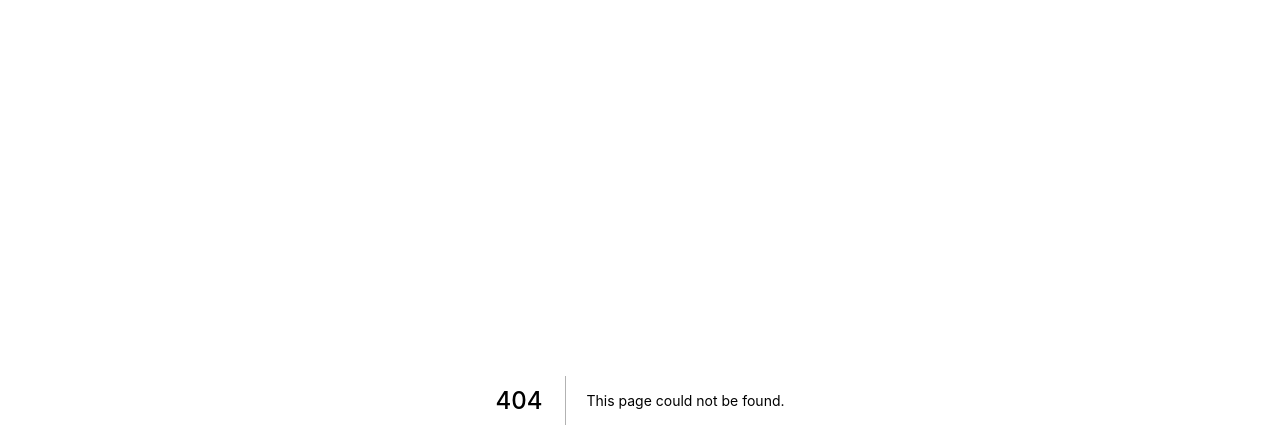
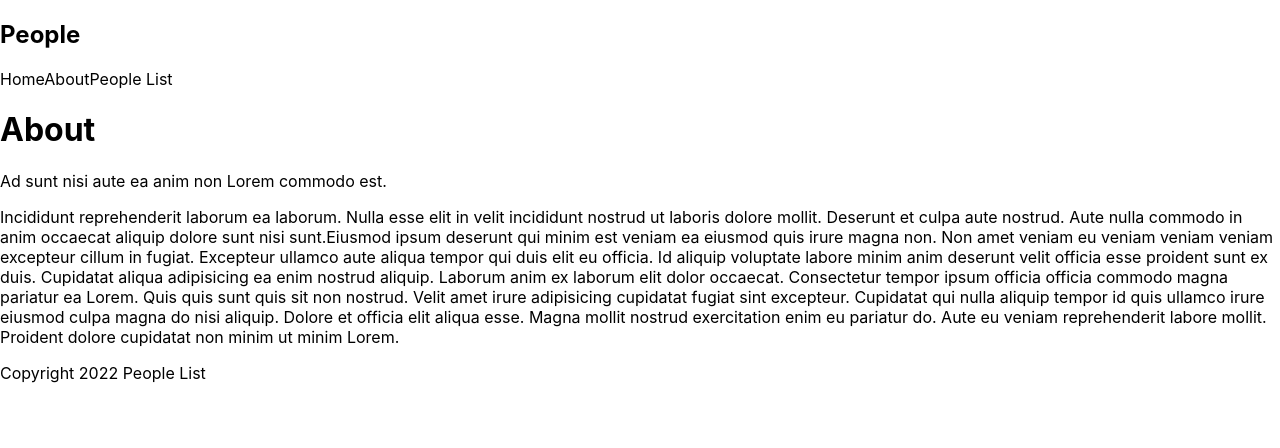
Before and after one commit to SabeloX/Data-Fetching-Using-NextJS, a Next.js app: page /about in a window 1280 px wide. Before the commit this address had no page. Shown: the top 448 px of the page. Built offline with nearby package versions, Linux system fonts and the light colour scheme.

Commit message:
Added Pages, Components, Layout

```diff
--- /dev/null
+++ b/components/footer.js
@@ -0,0 +1,7 @@
+export const Footer = () => {
+    return(
+        <footer>
+            Copyright 2022 People List
+        </footer>
+    )
+}
--- /dev/null
+++ b/components/layout.js
@@ -0,0 +1,14 @@
+import { Footer } from "./footer"
+import { Navbar } from "./navbar"
+
+export const Layout = ({ children }) => {
+    return (
+        <div className="content">
+            <Navbar/>
+            {
+                children
+            }
+            <Footer/>
+        </div>
+    )
+}
--- /dev/null
+++ b/components/navbar.js
@@ -0,0 +1,14 @@
+import Link from "next/link"
+
+export const Navbar = () => {
+    return (
+        <nav>
+            <div className="logo">
+                <h1>People</h1>
+            </div>
+            <Link href="/">Home</Link>
+            <Link href="/about">About</Link>
+            <Link href="/people">People List</Link>
+        </nav>
+    )
+}
--- a/pages/_app.js
+++ b/pages/_app.js
@@ -1,7 +1,12 @@
+import { Layout } from '../components/layout'
 import '../styles/globals.css'
 
 function MyApp({ Component, pageProps }) {
-  return <Component {...pageProps} />
+  return (
+    <Layout>
+      <Component {...pageProps} />
+    </Layout>
+  )
 }
 
 export default MyApp
--- /dev/null
+++ b/pages/about.js
@@ -0,0 +1,14 @@
+import { Footer } from "../components/footer"
+import { Navbar } from "../components/navbar"
+
+export default () => {
+    return (
+        <div>
+            <h1>About</h1>
+            <p>Ad sunt nisi aute ea anim non Lorem commodo est.</p>
+            <p>Incididunt reprehenderit laborum ea laborum. Nulla esse elit in velit incididunt nostrud ut laboris dolore mollit. Deserunt et culpa aute nostrud. Aute nulla commodo in anim occaecat aliquip dolore sunt nisi sunt.Eiusmod ipsum deserunt qui minim est veniam ea eiusmod quis irure magna non. Non amet veniam eu veniam veniam veniam excepteur cillum in fugiat. Excepteur ullamco aute aliqua tempor qui duis elit eu officia. Id aliquip voluptate labore minim anim deserunt velit officia esse proident sunt ex duis. Cupidatat aliqua adipisicing ea enim nostrud aliquip. Laborum anim ex laborum elit dolor occaecat. Consectetur tempor ipsum officia officia commodo magna pariatur ea Lorem.
+
+Quis quis sunt quis sit non nostrud. Velit amet irure adipisicing cupidatat fugiat sint excepteur. Cupidatat qui nulla aliquip tempor id quis ullamco irure eiusmod culpa magna do nisi aliquip. Dolore et officia elit aliqua esse. Magna mollit nostrud exercitation enim eu pariatur do. Aute eu veniam reprehenderit labore mollit. Proident dolore cupidatat non minim ut minim Lorem.</p>
+        </div>
+    )
+}
```
Also changed, not shown: pages/index.js (+4 -60 lines), pages/people/index.js (added, +10 -0 lines), pages/people/test.js (added, +7 -0 lines).
